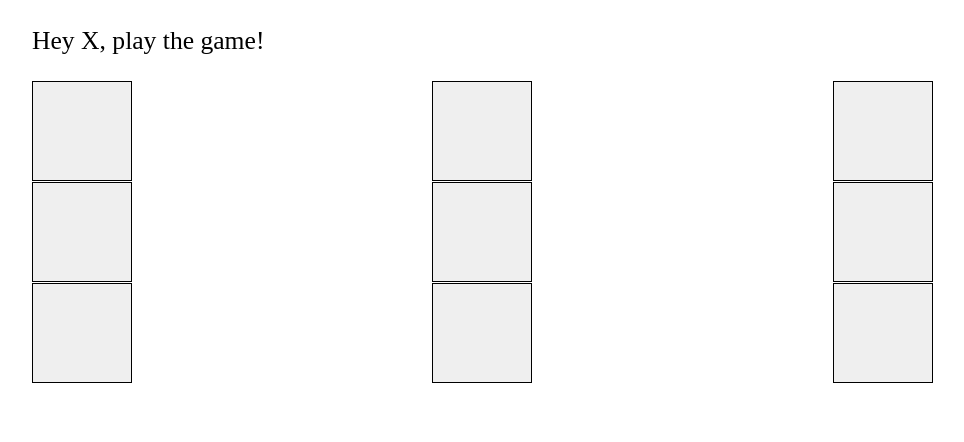
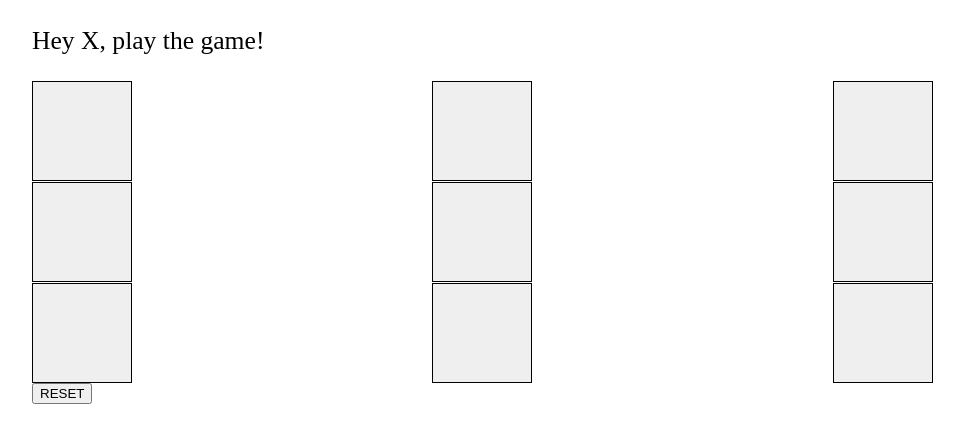
Before and after one commit to IlyaKrapivnoy/Next_TicTacToe_App, a Next.js app: page / in a window 1280 px wide. Shown: the top 442 px of the page, without its empty margins (8-972 px from the left). Built offline with nearby package versions, Linux system fonts and the light colour scheme.

Commit message:
add reset btn

```diff
--- a/containers/Board.tsx
+++ b/containers/Board.tsx
@@ -7,6 +7,12 @@ const Board = () => {
     Math.round(Math.random() * 1) === 1 ? "X" : "O"
   );
   const [winner, setWinner] = useState(null);
+
+  const reset = () => {
+    setSquares(Array(9).fill(null));
+    setWinner(null);
+    setCurrentPlayer(Math.round(Math.random() * 1) === 1 ? "X" : "O");
+  };
 
   function setSquareValue(index: number) {
     const newData = squares.map((val, i) => {
@@ -37,6 +43,9 @@ const Board = () => {
             );
           })}
       </div>
+      <button className={"reset"} onClick={reset}>
+        RESET
+      </button>
     </>
   );
 };
```
